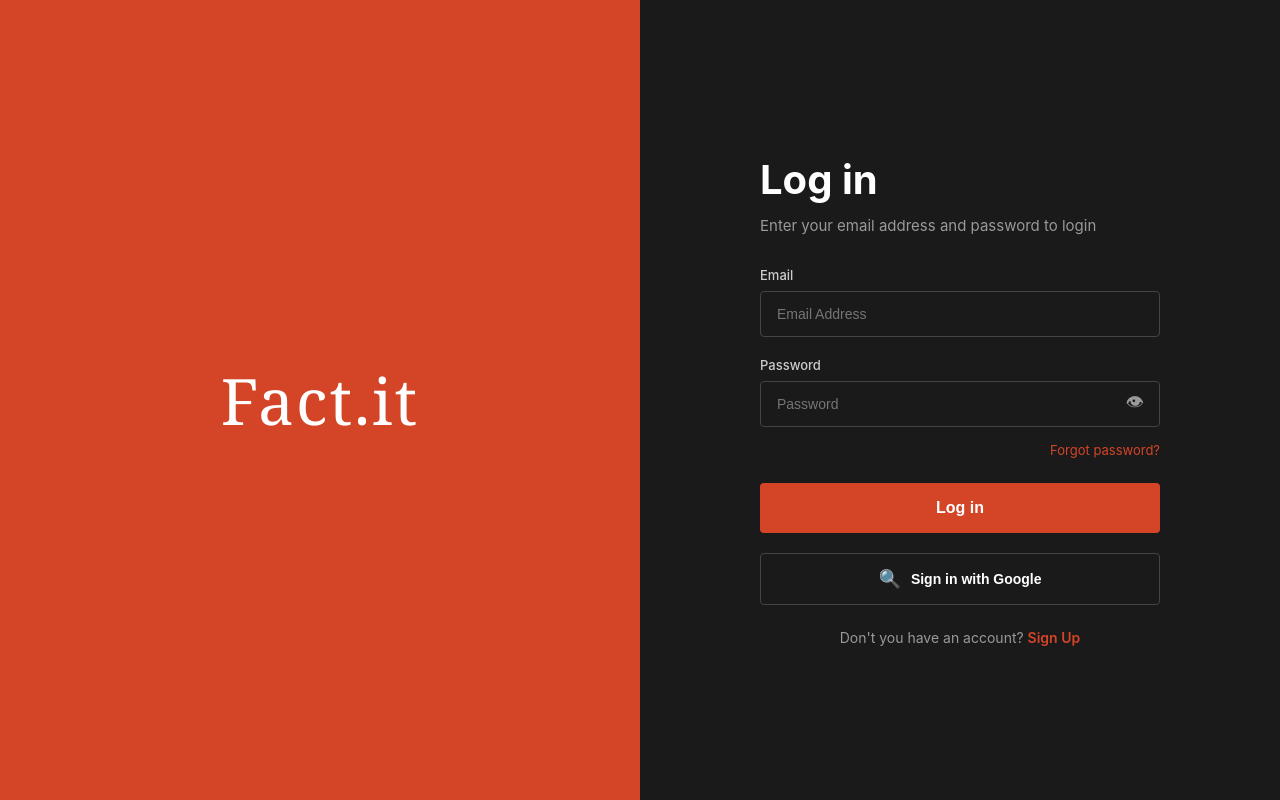
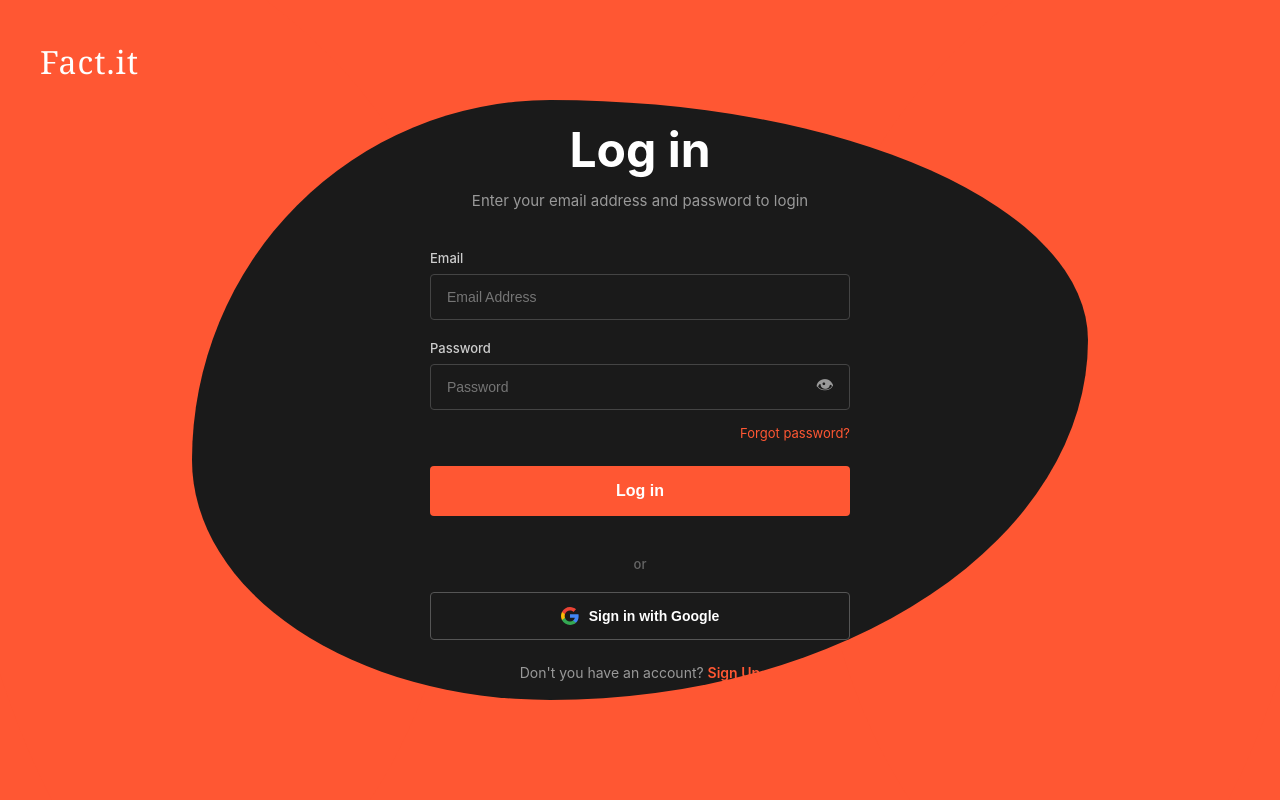
Before and after one commit to AnandaMadani29/Deepfake-AI-Checker, a React (Vite) app in the folder frontend/: page / in a window 1280 px wide. Both pictures are taken after a click on the button "Sign In". Built offline with nearby package versions, Linux system fonts and the light colour scheme; no server answers.

Commit message:
Update Login and Register pages with new organic blob design

```diff
--- a/frontend/src/Login.jsx
+++ b/frontend/src/Login.jsx
@@ -7,12 +7,10 @@ export default function Login({ onNavigateToHome, onNavigateToRegister, onNaviga
   const [email, setEmail] = useState('')
   const [password, setPassword] = useState('')
   const [loading, setLoading] = useState(false)
-  const [error, setError] = useState('')
   const [showPassword, setShowPassword] = useState(false)
 
   const handleSubmit = async (e) => {
     e.preventDefault()
-    setError('')
     setLoading(true)
 
     try {
@@ -30,18 +28,16 @@ export default function Login({ onNavigateToHome, onNavigateToRegister, onNaviga
         throw new Error(data.detail || 'Login failed')
       }
 
-      // Store token and user info
       localStorage.setItem('access_token', data.access_token)
       localStorage.setItem('user', JSON.stringify(data.user))
 
       toast.success('Login successful! Welcome back.')
 
-      // Call success callback
       if (onLoginSuccess) {
         onLoginSuccess(data.user)
       }
     } catch (err) {
-      setError(err.message || 'Login failed. Please try again.')
+      toast.error(err.message || 'Login failed. Please try again.')
     } finally {
       setLoading(false)
     }
@@ -50,52 +46,109 @@ export default function Login({ onNavigateToHome, onNavigateToRegister, onNaviga
   const isMobile = window.innerWidth <= 768
 
   return (
-    <div style={{ minHeight: '100vh', display: 'flex', flexDirection: isMobile ? 'column' : 'row', background: '#2a2a2a' }}>
-      {/* Left Panel - Orange */}
     <div style={{
-        flex: isMobile ? '0 0 auto' : '0 0 50%',
-        background: '#D44527',
+      minHeight: '100vh',
       display: 'flex',
       alignItems: 'center',
       justifyContent: 'center',
-        padding: isMobile ? '40px 20px' : 60,
-        minHeight: isMobile ? '200px' : 'auto'
+      background: '#FF5733',
+      position: 'relative',
+      overflow: 'hidden',
+      padding: '20px'
     }}>
-        <div>
+      {/* Organic Blob Shape - Left */}
+      <div style={{
+        position: 'absolute',
+        top: '-15%',
+        left: '-8%',
+        width: '45%',
+        height: '130%',
+        background: '#FF5733',
+        borderRadius: '0% 100% 50% 50% / 0% 50% 50% 100%',
+        zIndex: 1
+      }} />
+
+      {/* Organic Blob Shape - Right */}
+      <div style={{
+        position: 'absolute',
+        top: '-15%',
+        right: '-8%',
+        width: '45%',
+        height: '130%',
+        background: '#FF5733',
+        borderRadius: '100% 0% 50% 50% / 50% 0% 100% 50%',
+        zIndex: 1
+      }} />
+
+      {/* Dark Center Blob */}
+      <div style={{
+        position: 'absolute',
+        top: '50%',
+        left: '50%',
+        transform: 'translate(-50%, -50%)',
+        width: isMobile ? '95%' : '70%',
+        height: isMobile ? '85%' : '75%',
+        background: '#1a1a1a',
+        borderRadius: '40% 60% 60% 40% / 60% 40% 60% 40%',
+        zIndex: 1
+      }} />
+
+      {/* Logo */}
+      <div style={{
+        position: 'absolute',
+        top: 40,
+        left: 40,
+        zIndex: 3
+      }}>
         <h1 style={{
-            fontSize: isMobile ? 48 : 64,
+          fontSize: 32,
           fontWeight: 400,
           color: '#fff',
           margin: 0,
           fontFamily: 'Georgia, serif',
-            letterSpacing: 2
+          letterSpacing: 1
         }}>
           Fact.it
         </h1>
       </div>
-      </div>
 
-      {/* Right Panel - Form */}
+      {/* Form Content */}
       <div style={{
-        flex: isMobile ? '1' : '0 0 50%',
-        background: '#1a1a1a',
-        display: 'flex',
-        alignItems: 'center',
-        justifyContent: 'center',
-        padding: isMobile ? '40px 20px' : 60,
-        color: '#fff'
+        maxWidth: 420,
+        width: '100%',
+        position: 'relative',
+        zIndex: 2,
+        padding: isMobile ? '20px' : '0'
       }}>
-        <div style={{ width: '100%', maxWidth: 400 }}>
         {/* Title */}
-          <h2 style={{ fontSize: isMobile ? 32 : 40, fontWeight: 700, margin: '0 0 12px 0' }}>Log in</h2>
-          <p style={{ fontSize: isMobile ? 14 : 15, color: '#999', margin: '0 0 32px 0' }}>
+        <h2 style={{
+          fontSize: isMobile ? 36 : 48,
+          fontWeight: 700,
+          margin: '0 0 12px 0',
+          color: '#fff',
+          textAlign: 'center'
+        }}>
+          Log in
+        </h2>
+        <p style={{
+          fontSize: 15,
+          color: '#999',
+          margin: '0 0 40px 0',
+          textAlign: 'center'
+        }}>
           Enter your email address and password to login
         </p>
 
         <form onSubmit={handleSubmit}>
           {/* Email Field */}
           <div style={{ marginBottom: 20 }}>
-              <label style={{ display: 'block', marginBottom: 8, fontSize: 13, fontWeight: 500, color: '#ccc' }}>
+            <label style={{
+              display: 'block',
+              marginBottom: 8,
+              fontSize: 13,
+              fontWeight: 500,
+              color: '#ccc'
+            }}>
               Email
             </label>
             <input
@@ -115,14 +168,20 @@ export default function Login({ onNavigateToHome, onNavigateToRegister, onNaviga
                 outline: 'none',
                 boxSizing: 'border-box'
               }}
-                onFocus={(e) => e.target.style.borderColor = '#D44527'}
+              onFocus={(e) => e.target.style.borderColor = '#FF5733'}
               onBlur={(e) => e.target.style.borderColor = '#444'}
             />
           </div>
 
           {/* Password Field */}
           <div style={{ marginBottom: 12 }}>
-              <label style={{ display: 'block', marginBottom: 8, fontSize: 13, fontWeight: 500, color: '#ccc' }}>
+            <label style={{
+              display: 'block',
+              marginBottom: 8,
+              fontSize: 13,
+              fontWeight: 500,
+              color: '#ccc'
+            }}>
               Password
             </label>
             <div style={{ position: 'relative' }}>
@@ -144,7 +203,7 @@ export default function Login({ onNavigateToHome, onNavigateToRegister, onNaviga
                   outline: 'none',
                   boxSizing: 'border-box'
                 }}
-                  onFocus={(e) => e.target.style.borderColor = '#D44527'}
+                onFocus={(e) => e.target.style.borderColor = '#FF5733'}
                 onBlur={(e) => e.target.style.borderColor = '#444'}
               />
               <button
@@ -173,7 +232,7 @@ export default function Login({ onNavigateToHome, onNavigateToRegister, onNaviga
             <a
               onClick={onNavigateToForgotPassword}
               style={{
-                  color: '#D44527',
+                color: '#FF5733',
                 fontSize: 13,
                 cursor: 'pointer',
                 textDecoration: 'none'
@@ -183,21 +242,6 @@ export default function Login({ onNavigateToHome, onNavigateToRegister, onNaviga
             </a>
           </div>
 
-            {/* Error Message */}
-            {error && (
-              <div style={{
-                marginBottom: 24,
-                padding: 12,
-                background: '#2a1120',
-                border: '1px solid #5b1a2e',
-                borderRadius: 4,
-                color: '#fecaca',
-                fontSize: 13
-              }}>
-                {error}
-              </div>
-            )}
-
           {/* Submit Button */}
           <button
             type="submit"
@@ -205,7 +249,7 @@ export default function Login({ onNavigateToHome, onNavigateToRegister, onNaviga
             style={{
               width: '100%',
               padding: '16px',
-                background: loading ? '#999' : '#D44527',
+              background: loading ? '#999' : '#FF5733',
               color: '#fff',
               border: 'none',
               borderRadius: 4,
@@ -218,16 +262,27 @@ export default function Login({ onNavigateToHome, onNavigateToRegister, onNaviga
             {loading ? 'Signing in...' : 'Log in'}
           </button>
 
+          {/* OR Divider */}
+          <div style={{
+            textAlign: 'center',
+            fontSize: 13,
+            color: '#666',
+            margin: '20px 0',
+            fontWeight: 500
+          }}>
+            or
+          </div>
+
           {/* Google Sign In */}
           <button
             type="button"
-              onClick={() => alert('Google Sign-in not implemented yet')}
+            onClick={() => toast.info('Google Sign-in not implemented yet')}
             style={{
               width: '100%',
               padding: '14px',
               background: 'transparent',
               color: '#fff',
-                border: '1px solid #444',
+              border: '1px solid #555',
               borderRadius: 4,
               fontSize: 14,
               fontWeight: 600,
@@ -239,7 +294,12 @@ export default function Login({ onNavigateToHome, onNavigateToRegister, onNaviga
               gap: 10
             }}
           >
-              <span style={{ fontSize: 18 }}>🔍</span>
+            <svg width="18" height="18" viewBox="0 0 18 18" fill="none">
+              <path d="M17.64 9.2c0-.637-.057-1.251-.164-1.84H9v3.481h4.844c-.209 1.125-.843 2.078-1.796 2.717v2.258h2.908c1.702-1.567 2.684-3.874 2.684-6.615z" fill="#4285F4"/>
+              <path d="M9 18c2.43 0 4.467-.806 5.956-2.184l-2.908-2.258c-.806.54-1.837.86-3.048.86-2.344 0-4.328-1.584-5.036-3.711H.957v2.332C2.438 15.983 5.482 18 9 18z" fill="#34A853"/>
+              <path d="M3.964 10.707c-.18-.54-.282-1.117-.282-1.707 0-.593.102-1.17.282-1.709V4.958H.957C.347 6.173 0 7.548 0 9c0 1.452.348 2.827.957 4.042l3.007-2.335z" fill="#FBBC05"/>
+              <path d="M9 3.58c1.321 0 2.508.454 3.44 1.345l2.582-2.58C13.463.891 11.426 0 9 0 5.482 0 2.438 2.017.957 4.958L3.964 7.29C4.672 5.163 6.656 3.58 9 3.58z" fill="#EA4335"/>
+            </svg>
             Sign in with Google
           </button>
 
@@ -249,7 +309,7 @@ export default function Login({ onNavigateToHome, onNavigateToRegister, onNaviga
             <a
               onClick={onNavigateToRegister}
               style={{
-                  color: '#D44527',
+                color: '#FF5733',
                 cursor: 'pointer',
                 textDecoration: 'none',
                 fontWeight: 600
@@ -261,6 +321,5 @@ export default function Login({ onNavigateToHome, onNavigateToRegister, onNaviga
         </form>
       </div>
     </div>
-    </div>
   )
 }
--- a/frontend/src/Register.jsx
+++ b/frontend/src/Register.jsx
@@ -11,7 +11,6 @@ export default function Register({ onNavigateToHome, onNavigateToLogin, onRegist
     full_name: ''
   })
   const [loading, setLoading] = useState(false)
-  const [error, setError] = useState('')
   const [showPassword, setShowPassword] = useState(false)
   const [showConfirmPassword, setShowConfirmPassword] = useState(false)
   const [agreedToTerms, setAgreedToTerms] = useState(false)
@@ -25,21 +24,19 @@ export default function Register({ onNavigateToHome, onNavigateToLogin, onRegist
 
   const handleSubmit = async (e) => {
     e.preventDefault()
-    setError('')
 
-    // Validation
     if (!agreedToTerms) {
-      setError('Please agree to the Terms and Privacy Policies')
+      toast.error('Please agree to the Terms and Privacy Policies')
       return
     }
 
     if (formData.password !== formData.confirmPassword) {
-      setError('Passwords do not match')
+      toast.error('Passwords do not match')
       return
     }
 
     if (formData.password.length < 6) {
-      setError('Password must be at least 6 characters')
+      toast.error('Password must be at least 6 characters')
       return
     }
 
@@ -64,18 +61,15 @@ export default function Register({ onNavigateToHome, onNavigateToLogin, onRegist
         throw new Error(data.detail || 'Registration failed')
       }
 
-      // Store token and user info
-      localStorage.setItem('access_token', data.access_token)
-      localStorage.setItem('user', JSON.stringify(data.user))
+      toast.success('Registration successful! Please login.')
 
-      toast.success('Registration successful! Welcome to Fact.it')
-
-      // Call success callback
       if (onRegisterSuccess) {
-        onRegisterSuccess(data.user)
+        onRegisterSuccess()
+      } else {
+        onNavigateToLogin()
       }
     } catch (err) {
-      setError(err.message || 'Registration failed. Please try again.')
+      toast.error(err.message || 'Registration failed. Please try again.')
     } finally {
       setLoading(false)
     }
@@ -84,53 +78,109 @@ export default function Register({ onNavigateToHome, onNavigateToLogin, onRegist
   const isMobile = window.innerWidth <= 768
 
   return (
-    <div style={{ minHeight: '100vh', display: 'flex', flexDirection: isMobile ? 'column' : 'row', background: '#2a2a2a' }}>
-      {/* Left Panel - Orange */}
     <div style={{
-        flex: isMobile ? '0 0 auto' : '0 0 50%',
-        background: '#D44527',
+      minHeight: '100vh',
       display: 'flex',
       alignItems: 'center',
       justifyContent: 'center',
-        padding: isMobile ? '40px 20px' : 60,
-        minHeight: isMobile ? '200px' : 'auto'
+      background: '#FF5733',
+      position: 'relative',
+      overflow: 'hidden',
+      padding: '20px'
     }}>
-        <div>
+      {/* Organic Blob Shape - Left */}
+      <div style={{
+        position: 'absolute',
+        top: '-15%',
+        left: '-8%',
+        width: '45%',
+        height: '130%',
+        background: '#FF5733',
+        borderRadius: '0% 100% 50% 50% / 0% 50% 50% 100%',
+        zIndex: 1
+      }} />
+
+      {/* Organic Blob Shape - Right */}
+      <div style={{
+        position: 'absolute',
+        top: '-15%',
+        right: '-8%',
+        width: '45%',
+        height: '130%',
+        background: '#FF5733',
+        borderRadius: '100% 0% 50% 50% / 50% 0% 100% 50%',
+        zIndex: 1
+      }} />
+
+      {/* Dark Center Blob */}
+      <div style={{
+        position: 'absolute',
+        top: '50%',
+        left: '50%',
+        transform: 'translate(-50%, -50%)',
+        width: isMobile ? '95%' : '70%',
+        height: isMobile ? '90%' : '80%',
+        background: '#1a1a1a',
+        borderRadius: '40% 60% 60% 40% / 60% 40% 60% 40%',
+        zIndex: 1
+      }} />
+
+      {/* Logo */}
+      <div style={{
+        position: 'absolute',
+        top: 40,
+        left: 40,
+        zIndex: 3
+      }}>
         <h1 style={{
-            fontSize: isMobile ? 48 : 64,
+          fontSize: 32,
           fontWeight: 400,
           color: '#fff',
           margin: 0,
           fontFamily: 'Georgia, serif',
-            letterSpacing: 2
+          letterSpacing: 1
         }}>
           Fact.it
         </h1>
       </div>
-      </div>
 
-      {/* Right Panel - Form */}
+      {/* Form Content */}
       <div style={{
-        flex: isMobile ? '1' : '0 0 50%',
-        background: '#1a1a1a',
-        display: 'flex',
-        alignItems: 'center',
-        justifyContent: 'center',
-        padding: isMobile ? '40px 20px' : 60,
+        maxWidth: 420,
+        width: '100%',
+        position: 'relative',
+        zIndex: 2,
+        padding: isMobile ? '20px' : '0'
+      }}>
+        {/* Title */}
+        <h2 style={{
+          fontSize: isMobile ? 36 : 48,
+          fontWeight: 700,
+          margin: '0 0 12px 0',
           color: '#fff',
-        overflowY: 'auto'
+          textAlign: 'center'
         }}>
-        <div style={{ width: '100%', maxWidth: 400 }}>
-          {/* Title */}
-          <h2 style={{ fontSize: isMobile ? 32 : 40, fontWeight: 700, margin: '0 0 12px 0' }}>Sign Up</h2>
-          <p style={{ fontSize: isMobile ? 14 : 15, color: '#999', margin: '0 0 28px 0' }}>
+          Sign Up
+        </h2>
+        <p style={{
+          fontSize: 15,
+          color: '#999',
+          margin: '0 0 40px 0',
+          textAlign: 'center'
+        }}>
           Get started with an account on Fact.it
         </p>
 
         <form onSubmit={handleSubmit}>
           {/* Full Name Field */}
-            <div style={{ marginBottom: 16 }}>
-              <label style={{ display: 'block', marginBottom: 8, fontSize: 13, fontWeight: 500, color: '#ccc' }}>
+          <div style={{ marginBottom: 20 }}>
+            <label style={{
+              display: 'block',
+              marginBottom: 8,
+              fontSize: 13,
+              fontWeight: 500,
+              color: '#ccc'
+            }}>
               Full Name
             </label>
             <input
@@ -151,14 +201,20 @@ export default function Register({ onNavigateToHome, onNavigateToLogin, onRegist
                 outline: 'none',
                 boxSizing: 'border-box'
               }}
-                onFocus={(e) => e.target.style.borderColor = '#D44527'}
+              onFocus={(e) => e.target.style.borderColor = '#FF5733'}
               onBlur={(e) => e.target.style.borderColor = '#444'}
             />
           </div>
 
           {/* Email Field */}
-            <div style={{ marginBottom: 16 }}>
-              <label style={{ display: 'block', marginBottom: 8, fontSize: 13, fontWeight: 500, color: '#ccc' }}>
+          <div style={{ marginBottom: 20 }}>
+            <label style={{
+              display: 'block',
+              marginBottom: 8,
+              fontSize: 13,
+              fontWeight: 500,
+              color: '#ccc'
+            }}>
               Email
             </label>
             <input
@@ -179,14 +235,20 @@ export default function Register({ onNavigateToHome, onNavigateToLogin, onRegist
                 outline: 'none',
                 boxSizing: 'border-box'
               }}
-                onFocus={(e) => e.target.style.borderColor = '#D44527'}
+              onFocus={(e) => e.target.style.borderColor = '#FF5733'}
               onBlur={(e) => e.target.style.borderColor = '#444'}
             />
           </div>
 
           {/* Password Field */}
-            <div style={{ marginBottom: 16 }}>
-              <label style={{ display: 'block', marginBottom: 8, fontSize: 13, fontWeight: 500, color: '#ccc' }}>
+          <div style={{ marginBottom: 20 }}>
+            <label style={{
+              display: 'block',
+              marginBottom: 8,
+              fontSize: 13,
+              fontWeight: 500,
+              color: '#ccc'
+            }}>
               Password
             </label>
             <div style={{ position: 'relative' }}>
@@ -209,7 +271,7 @@ export default function Register({ onNavigateToHome, onNavigateToLogin, onRegist
                   outline: 'none',
                   boxSizing: 'border-box'
                 }}
-                  onFocus={(e) => e.target.style.borderColor = '#D44527'}
+                onFocus={(e) => e.target.style.borderColor = '#FF5733'}
                 onBlur={(e) => e.target.style.borderColor = '#444'}
               />
               <button
@@ -235,7 +297,13 @@ export default function Register({ onNavigateToHome, onNavigateToLogin, onRegist
 
           {/* Confirm Password Field */}
           <div style={{ marginBottom: 20 }}>
-              <label style={{ display: 'block', marginBottom: 8, fontSize: 13, fontWeight: 500, color: '#ccc' }}>
+            <label style={{
+              display: 'block',
+              marginBottom: 8,
+              fontSize: 13,
+              fontWeight: 500,
+              color: '#ccc'
+            }}>
               Confirm Password
             </label>
             <div style={{ position: 'relative' }}>
@@ -258,7 +326,7 @@ export default function Register({ onNavigateToHome, onNavigateToLogin, onRegist
                   outline: 'none',
                   boxSizing: 'border-box'
                 }}
-                  onFocus={(e) => e.target.style.borderColor = '#D44527'}
+                onFocus={(e) => e.target.style.borderColor = '#FF5733'}
                 onBlur={(e) => e.target.style.borderColor = '#444'}
               />
               <button
@@ -283,41 +351,24 @@ export default function Register({ onNavigateToHome, onNavigateToLogin, onRegist
           </div>
 
           {/* Terms Checkbox */}
-            <div style={{ marginBottom: 24, display: 'flex', alignItems: 'flex-start', gap: 10 }}>
+          <div style={{ marginBottom: 24, display: 'flex', alignItems: 'center', gap: 10 }}>
             <input
               type="checkbox"
-                id="terms"
               checked={agreedToTerms}
               onChange={(e) => setAgreedToTerms(e.target.checked)}
               style={{
-                  marginTop: 4,
-                  cursor: 'pointer',
                 width: 16,
-                  height: 16
+                height: 16,
+                cursor: 'pointer'
               }}
             />
-              <label htmlFor="terms" style={{ fontSize: 13, color: '#999', cursor: 'pointer', lineHeight: 1.5 }}>
+            <label style={{ fontSize: 13, color: '#999', cursor: 'pointer' }} onClick={() => setAgreedToTerms(!agreedToTerms)}>
               I agree to all the{' '}
-                <a href="#" style={{ color: '#D44527', textDecoration: 'none' }}>Terms</a>
+              <span style={{ color: '#FF5733' }}>Terms</span>
               {' '}and{' '}
-                <a href="#" style={{ color: '#D44527', textDecoration: 'none' }}>Privacy Policies</a>
+              <span style={{ color: '#FF5733' }}>Privacy Policies</span>
             </label>
           </div>
-
-            {/* Error Message */}
-            {error && (
-              <div style={{
-                marginBottom: 24,
-                padding: 12,
-                background: '#2a1120',
-                border: '1px solid #5b1a2e',
-                borderRadius: 4,
-                color: '#fecaca',
-                fontSize: 13
-              }}>
-                {error}
-              </div>
-            )}
 
           {/* Submit Button */}
           <button
@@ -326,32 +377,40 @@ export default function Register({ onNavigateToHome, onNavigateToLogin, onRegist
             style={{
               width: '100%',
               padding: '16px',
-                background: loading ? '#999' : '#D44527',
+              background: loading ? '#999' : '#FF5733',
               color: '#fff',
               border: 'none',
               borderRadius: 4,
               fontSize: 16,
               fontWeight: 700,
               cursor: loading ? 'not-allowed' : 'pointer',
-                marginBottom: 16
+              marginBottom: 20
             }}
           >
-              {loading ? 'Creating account...' : 'Create Account'}
+            {loading ? 'Creating Account...' : 'Create Account'}
           </button>
 
-            {/* Divider */}
-            <div style={{ textAlign: 'center', margin: '20px 0', color: '#666', fontSize: 13 }}>or</div>
+          {/* OR Divider */}
+          <div style={{
+            textAlign: 'center',
+            fontSize: 13,
+            color: '#666',
+            margin: '20px 0',
+            fontWeight: 500
+          }}>
+            or
+          </div>
 
           {/* Google Sign Up */}
           <button
             type="button"
-              onClick={() => alert('Google Sign-up not implemented yet')}
+            onClick={() => toast.info('Google Sign-up not implemented yet')}
             style={{
               width: '100%',
               padding: '14px',
               background: 'transparent',
               color: '#fff',
-                border: '1px solid #444',
+              border: '1px solid #555',
               borderRadius: 4,
               fontSize: 14,
               fontWeight: 600,
@@ -363,7 +422,12 @@ export default function Register({ onNavigateToHome, onNavigateToLogin, onRegist
               gap: 10
             }}
           >
-              <span style={{ fontSize: 18 }}>🔍</span>
+            <svg width="18" height="18" viewBox="0 0 18 18" fill="none">
+              <path d="M17.64 9.2c0-.637-.057-1.251-.164-1.84H9v3.481h4.844c-.209 1.125-.843 2.078-1.796 2.717v2.258h2.908c1.702-1.567 2.684-3.874 2.684-6.615z" fill="#4285F4"/>
+              <path d="M9 18c2.43 0 4.467-.806 5.956-2.184l-2.908-2.258c-.806.54-1.837.86-3.048.86-2.344 0-4.328-1.584-5.036-3.711H.957v2.332C2.438 15.983 5.482 18 9 18z" fill="#34A853"/>
+              <path d="M3.964 10.707c-.18-.54-.282-1.117-.282-1.707 0-.593.102-1.17.282-1.709V4.958H.957C.347 6.173 0 7.548 0 9c0 1.452.348 2.827.957 4.042l3.007-2.335z" fill="#FBBC05"/>
+              <path d="M9 3.58c1.321 0 2.508.454 3.44 1.345l2.582-2.58C13.463.891 11.426 0 9 0 5.482 0 2.438 2.017.957 4.958L3.964 7.29C4.672 5.163 6.656 3.58 9 3.58z" fill="#EA4335"/>
+            </svg>
             Sign up with Google
           </button>
 
@@ -373,18 +437,17 @@ export default function Register({ onNavigateToHome, onNavigateToLogin, onRegist
             <a
               onClick={onNavigateToLogin}
               style={{
-                  color: '#D44527',
+                color: '#FF5733',
                 cursor: 'pointer',
                 textDecoration: 'none',
                 fontWeight: 600
               }}
             >
-                Sign Up
+              Sign In
             </a>
           </div>
         </form>
       </div>
     </div>
-    </div>
   )
 }
```
Lines whose indentation alone changed are shown as unchanged.
